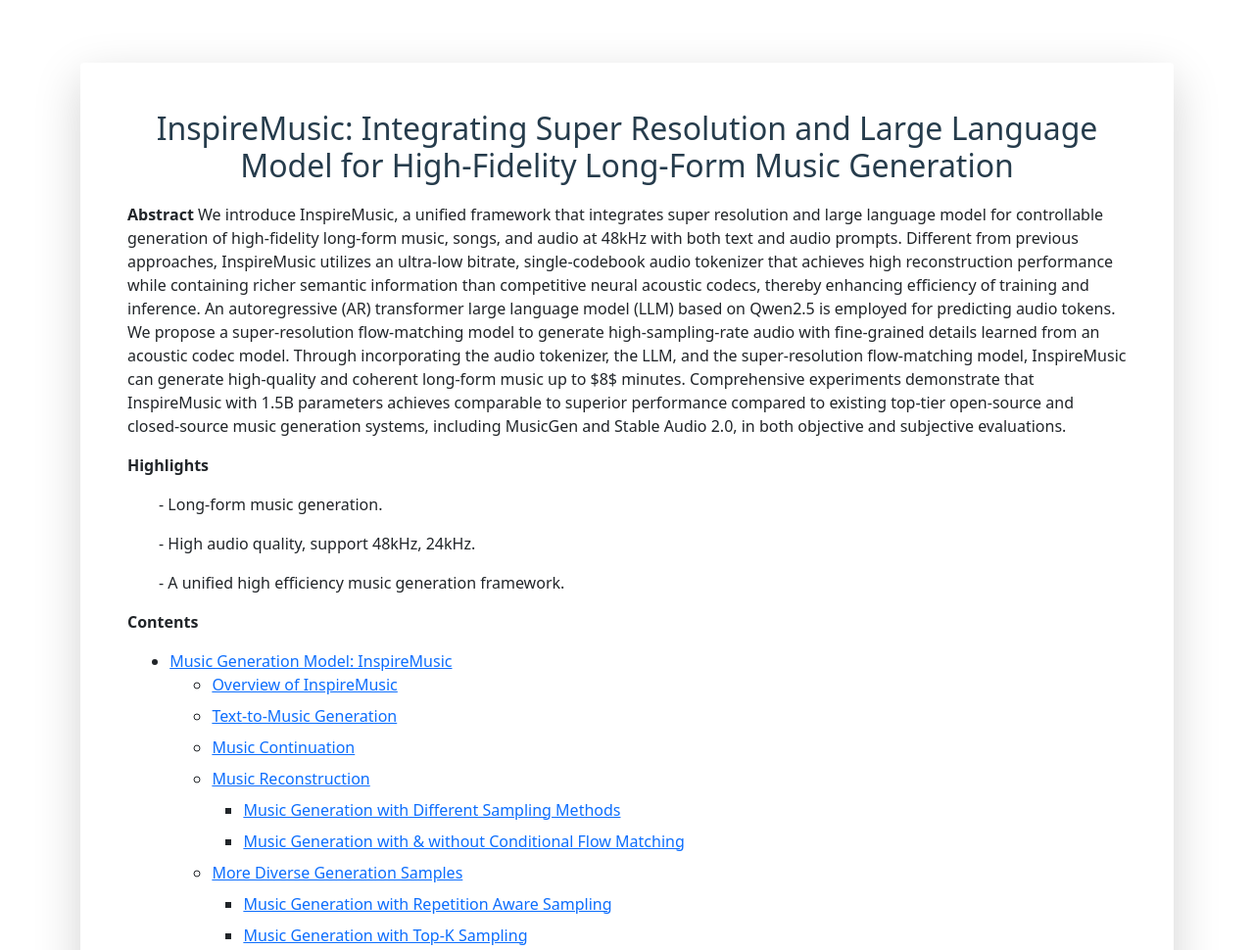
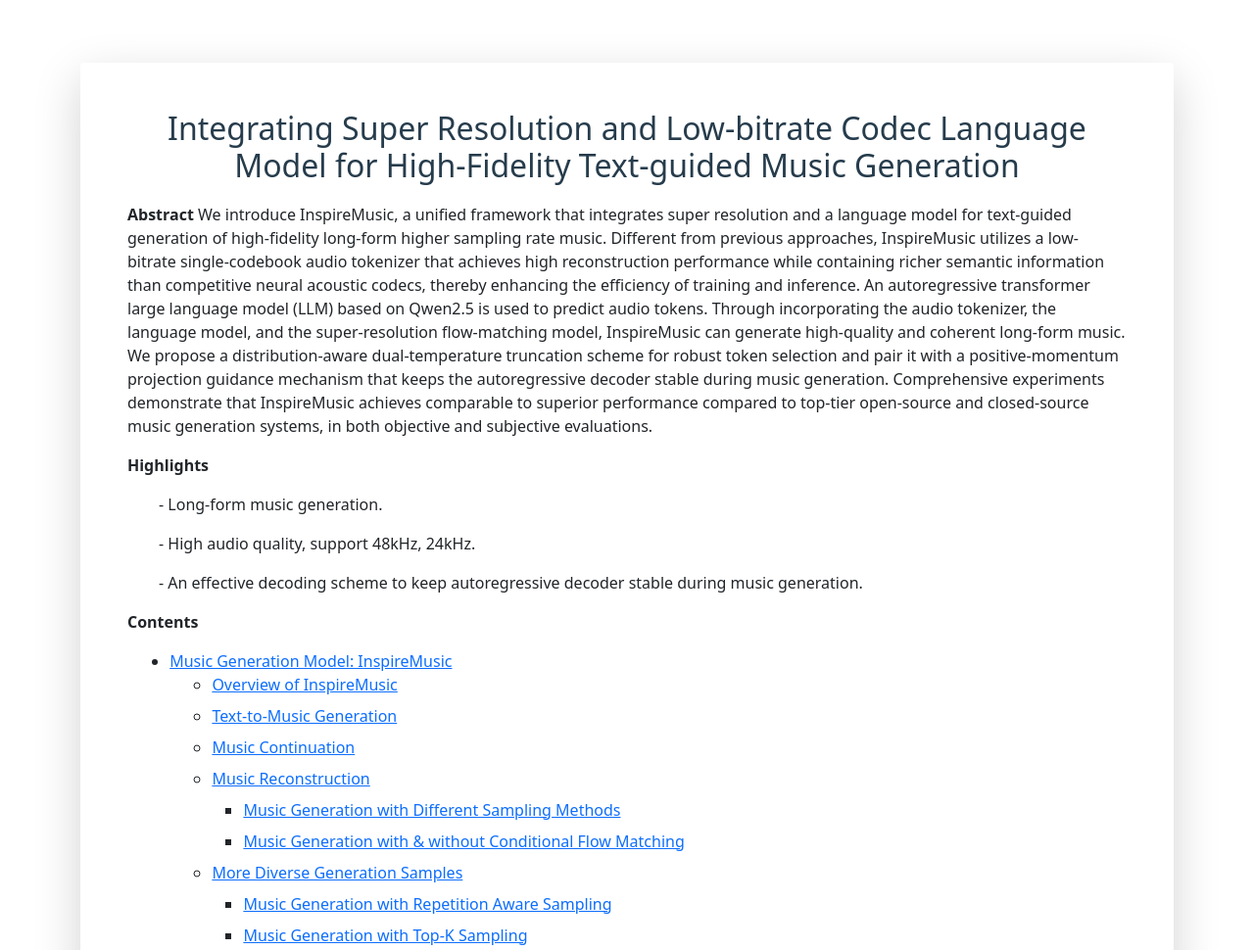
Before and after one commit to iris2c/InspireMusic, a plain HTML site: page index.html in a window 1280 px wide. Shown: the top 970 px of the page at 98% size. Drawn offline with nearby package versions, Linux system fonts and the light colour scheme.

Commit message:
Update index.html

```diff
--- a/index.html
+++ b/index.html
@@ -10,7 +10,7 @@
 	<link rel="stylesheet" href="css/custom.css">
 	<link rel="stylesheet" href="css/normalize.css">
 
-	<title>InspireMusic Homepage</title>
+	<title>InspireMusic Demo Page</title>
 	<link href="css/bootstrap.min.css" rel="stylesheet">
 
 </head>
@@ -26,11 +26,10 @@
 
 <div class="container pt-5 mt-5 shadow-lg p-5 mb-5 bg-white rounded">
 	<div class="text-center">
-	<h2>InspireMusic: Integrating Super Resolution and Large Language Model for High-Fidelity Long-Form Music Generation</h2>
+	<h2>Integrating Super Resolution and Low-bitrate Codec Language Model for High-Fidelity Text-guided Music Generation</h2>
 	</div>
 	<p><b>Abstract</b>
-	We introduce InspireMusic, a unified framework that integrates super resolution and large language model for controllable generation of high-fidelity long-form music, songs, and audio at 48kHz with both text and audio prompts.  Different from previous approaches, InspireMusic utilizes an ultra-low bitrate, single-codebook audio tokenizer that achieves high reconstruction performance while containing richer semantic information than competitive neural acoustic codecs, thereby enhancing efficiency of training and inference. An autoregressive (AR) transformer large language model (LLM) based on Qwen2.5 is employed for predicting audio tokens.  We propose a super-resolution flow-matching model to generate high-sampling-rate audio with fine-grained details learned from an acoustic codec model. Through incorporating the audio tokenizer, the LLM, and the super-resolution flow-matching model, InspireMusic can generate high-quality and coherent long-form music up to $8$ minutes.
-	Comprehensive experiments demonstrate that InspireMusic with 1.5B parameters achieves comparable to superior performance compared to existing top-tier open-source and closed-source music generation systems, including MusicGen and Stable Audio 2.0, in both objective and subjective evaluations.
+	We introduce InspireMusic, a unified framework that integrates super resolution and a language model for text-guided generation of high-fidelity long-form higher sampling rate music. Different from previous approaches, InspireMusic utilizes a low-bitrate single-codebook audio tokenizer that achieves high reconstruction performance while containing richer semantic information than competitive neural acoustic codecs, thereby enhancing the efficiency of training and inference. An autoregressive transformer large language model (LLM) based on Qwen2.5 is used to predict audio tokens. Through incorporating the audio tokenizer, the language model, and the super-resolution flow-matching model, InspireMusic can generate high-quality and coherent long-form music. We propose a distribution-aware dual-temperature truncation scheme for robust token selection and pair it with a positive-momentum projection guidance mechanism that keeps the autoregressive decoder stable during music generation. Comprehensive experiments demonstrate that InspireMusic achieves comparable to superior performance compared to top-tier open-source and closed-source music generation systems, in both objective and subjective evaluations.
 	</p>
 	</p>
 
@@ -42,7 +41,7 @@
 	- High audio quality, support 48kHz, 24kHz.
 	</ul>
 	<ul>
-	- A unified high efficiency music generation framework.
+	- An effective decoding scheme to keep autoregressive decoder stable during music generation.
 	</ul>
 </p>
 	</p>
@@ -93,7 +92,7 @@ This component is trained using a next-token prediction approach on both text an
 - **Super-Resolution Flow Matching** Model:
 An ODE-based diffusion model, specifically a super-resolution flow matching (SRFM) model, maps the lower-resolution audio tokens to latent features with a higher sampling rate. A vocoder then generates the final audio waveform from these enhanced latent features.
 
-InspireMusic supports a range of tasks including text-to-music, music continuation, music reconstruction, and music super-resolution.--			[<a href="https://arxiv.org/abs/">Paper</a>]-->
+InspireMusic supports a range of tasks including text-to-music, music continuation, music reconstruction, and music super-resolution.-->
 		</p>
 </div>
 
```
